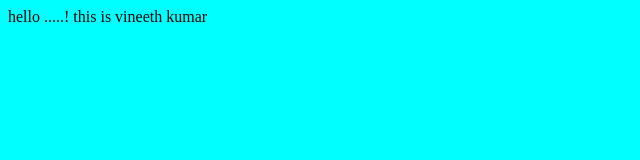
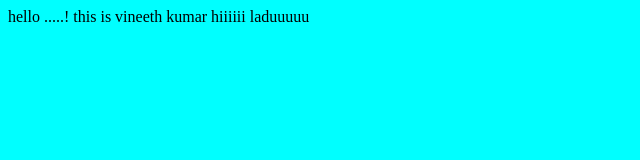
Before and after one commit to vineeth12345/jenkins, a plain HTML site: page index.html in a window 1280 px wide. Shown: the whole page, without its empty margins (0-640 px from the left). Drawn offline with Linux system fonts and the light colour scheme.

Commit message:
modified

```diff
--- a/index.html
+++ b/index.html
@@ -1,2 +1,3 @@
 <body  bgcolor='aqua'>
  hello .....! this is vineeth kumar
+hiiiiii laduuuuu
```
